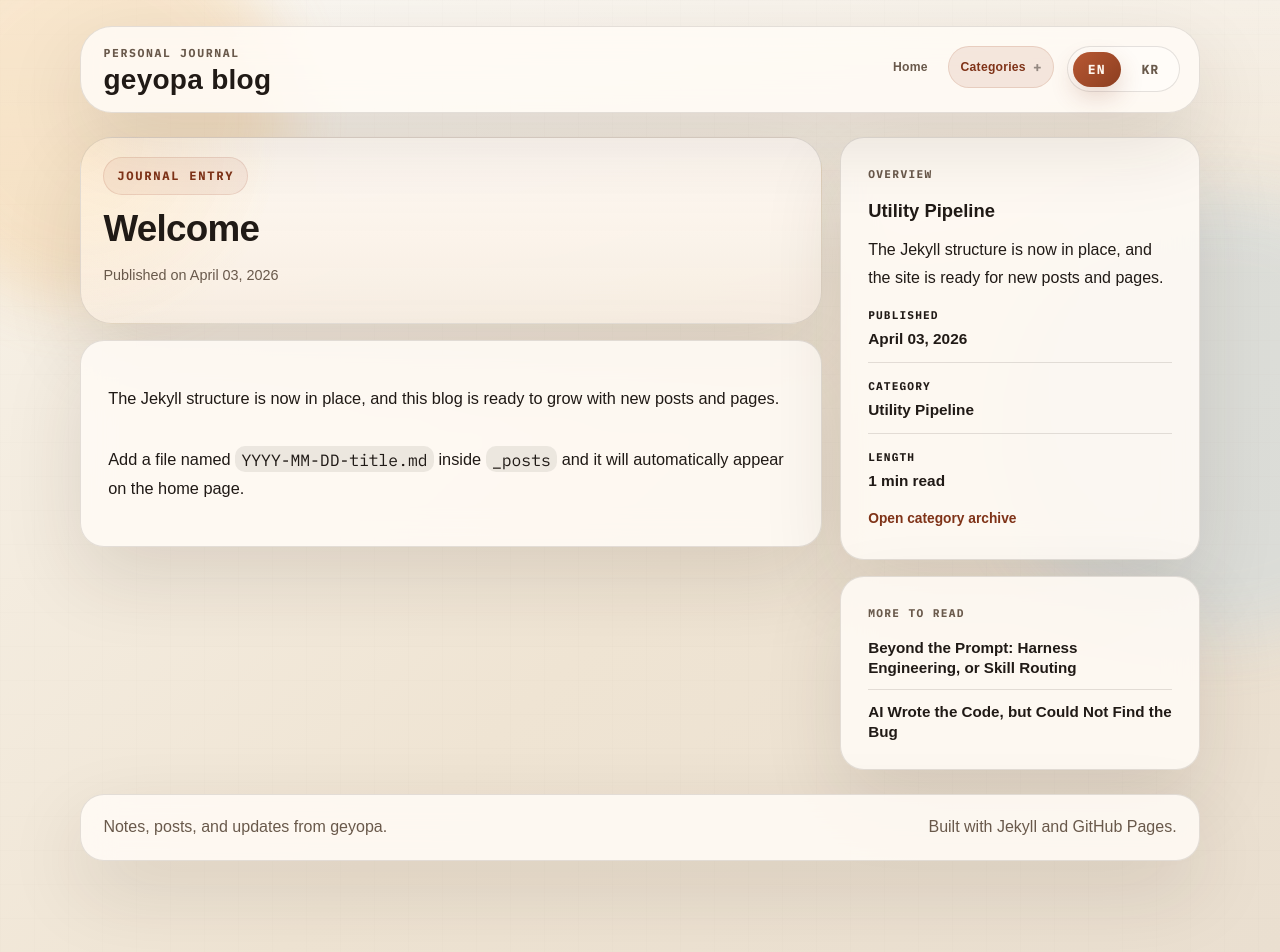
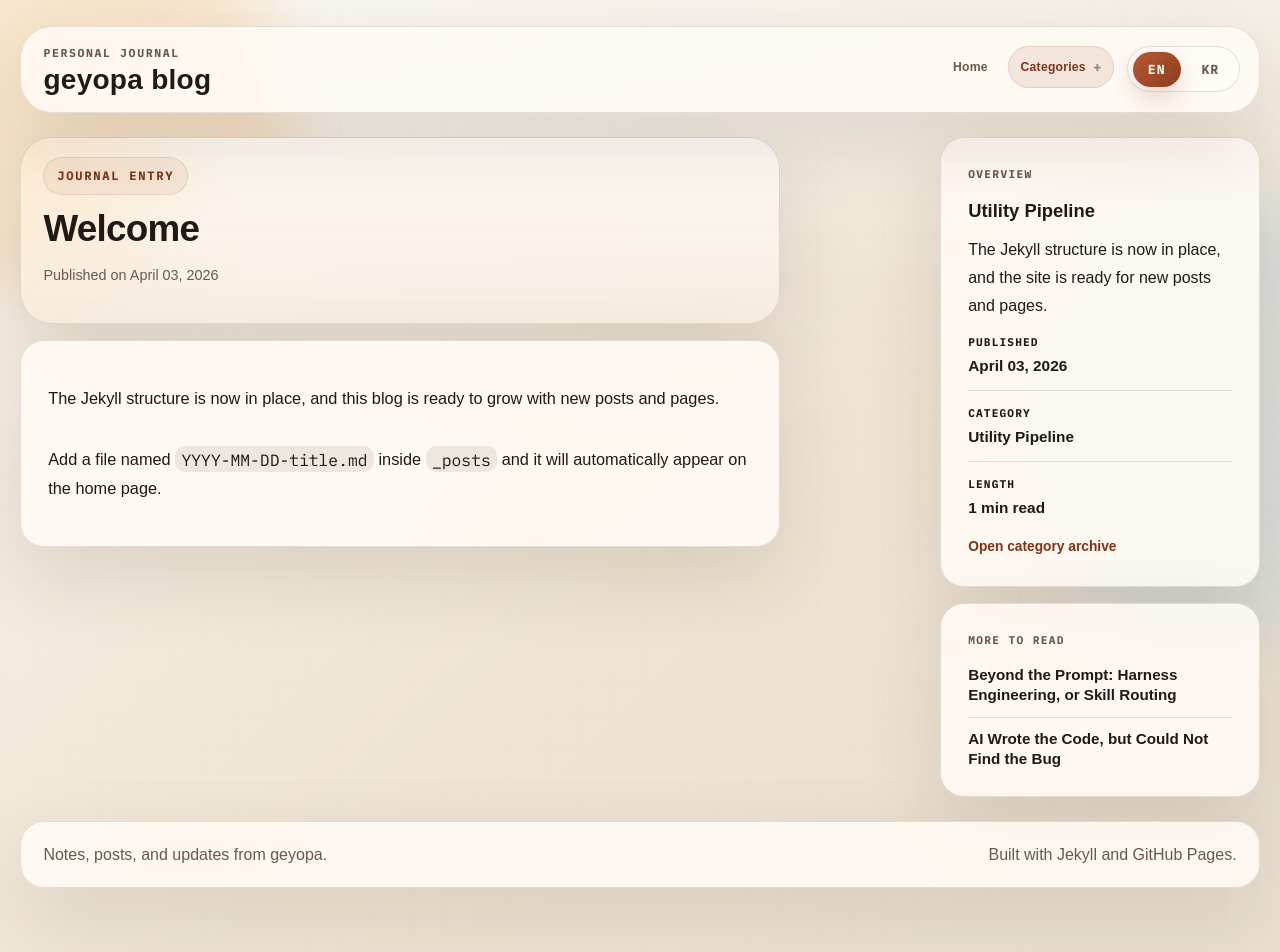
Before and after one commit to parkbrother86/parkbrother86.github.io, a Jekyll site: the page built from _posts/2026-04-03-welcome.md, in a window 1280 px wide and 952 px high. Built offline with Jekyll 4.4.1, drawn with Linux system fonts in a browser that asks for light colours; some web fonts are replaced.

Commit message:
Adjust post layout to keep sidebar off content

```diff
--- a/_layouts/default.html
+++ b/_layouts/default.html
@@ -29,7 +29,7 @@
     <link href="https://fonts.googleapis.com/css2?family=IBM+Plex+Mono:wght@400;500;700&family=IBM+Plex+Sans+KR:wght@400;500;600;700&display=swap" rel="stylesheet">
     <link rel="stylesheet" href="{{ '/assets/css/style.css' | relative_url }}">
   </head>
-  <body>
+  <body class="{% if page.layout %}page-{{ page.layout | slugify }}{% endif %}">
     <div class="page-aura aura-one" aria-hidden="true"></div>
     <div class="page-aura aura-two" aria-hidden="true"></div>
     <div class="site-shell">
--- a/assets/css/style.css
+++ b/assets/css/style.css
@@ -13,6 +13,9 @@
   --radius-xl: 32px;
   --radius-lg: 24px;
   --radius-md: 18px;
+  --article-main-width: 760px;
+  --article-sidebar-width: 320px;
+  --article-gap: clamp(1.5rem, 3vw, 3rem);
 }
 
 * {
@@ -82,6 +85,10 @@ a {
   padding: 1.6rem 0 4rem;
   position: relative;
   z-index: 1;
+}
+
+.page-post .site-shell {
+  width: min(1240px, calc(100% - 2rem));
 }
 
 .site-header,
@@ -782,14 +789,19 @@ html[data-language="kr"] .bilingual > .en {
 
 .article-shell {
   display: grid;
-  grid-template-columns: minmax(0, 1.4fr) minmax(300px, 360px);
-  gap: 1.15rem;
+  grid-template-columns: minmax(0, var(--article-main-width)) minmax(260px, var(--article-sidebar-width));
+  gap: var(--article-gap);
   align-items: start;
+  justify-content: space-between;
 }
 
 .article-main {
   display: grid;
   gap: 1rem;
+  min-width: 0;
+  width: 100%;
+  max-width: var(--article-main-width);
+  justify-self: start;
 }
 
 .category-archive {
@@ -969,6 +981,10 @@ html[data-language="kr"] .bilingual > .en {
 .article-sidebar {
   display: grid;
   gap: 1rem;
+  width: min(100%, var(--article-sidebar-width));
+  min-width: 0;
+  justify-self: end;
+  align-self: start;
   position: sticky;
   top: 6.8rem;
 }
@@ -977,6 +993,7 @@ html[data-language="kr"] .bilingual > .en {
   display: grid;
   gap: 0.9rem;
   padding: 1.2rem 1.2rem 1.25rem;
+  width: 100%;
 }
 
 .article-side-kicker {
@@ -1135,6 +1152,22 @@ code {
   font-family: "IBM Plex Mono", monospace;
 }
 
+@media (max-width: 1080px) {
+  .article-shell {
+    grid-template-columns: 1fr;
+  }
+
+  .article-main {
+    max-width: none;
+  }
+
+  .article-sidebar {
+    position: static;
+    width: 100%;
+    justify-self: stretch;
+  }
+}
+
 @media (max-width: 860px) {
   .category-row,
   .hero-grid,
```
